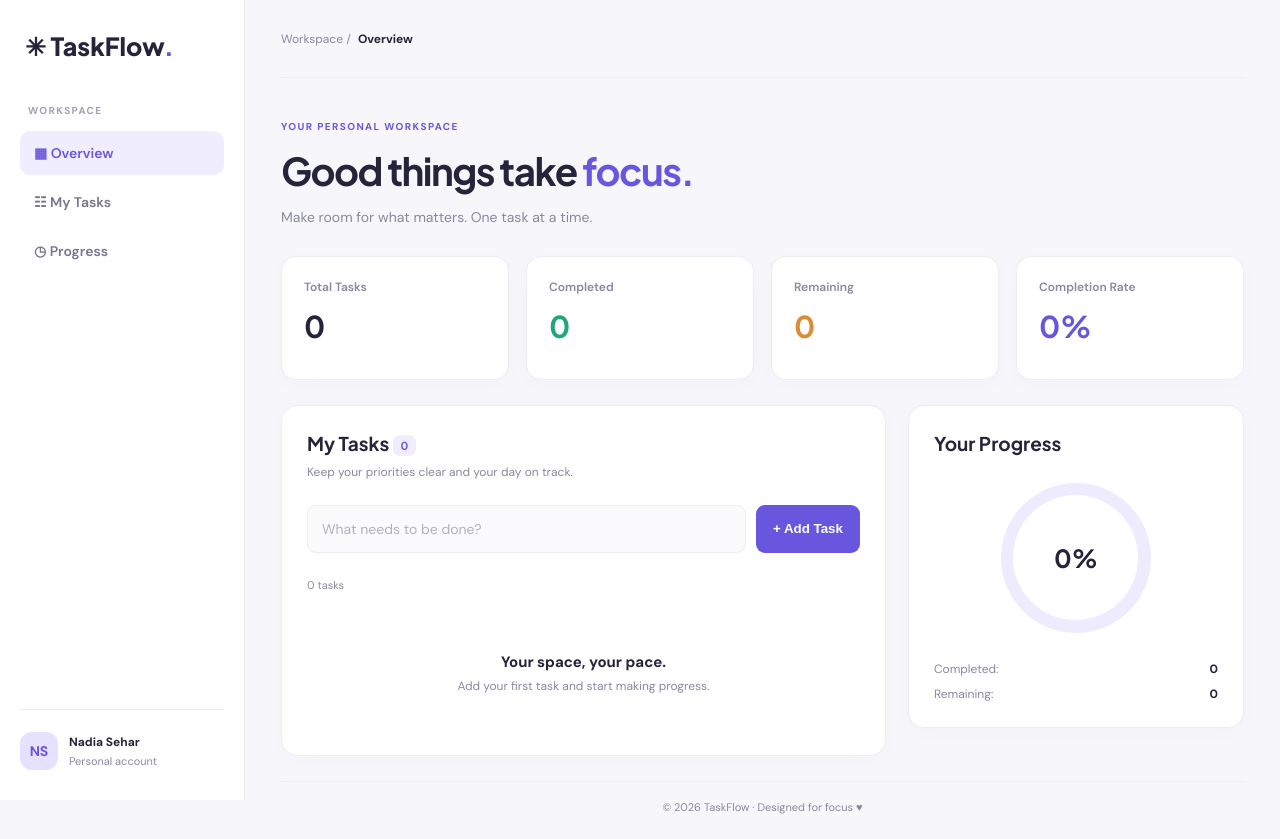
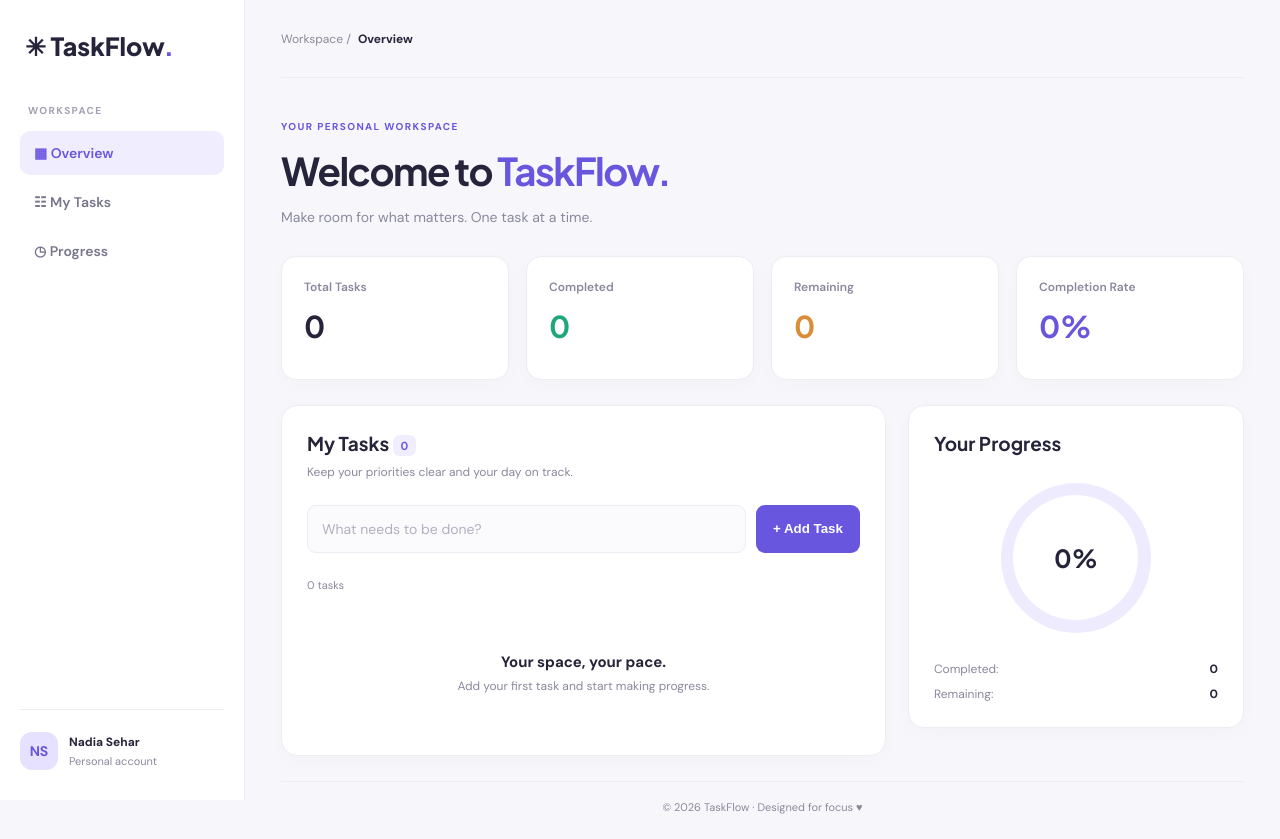
Before and after one commit to nadiaseher/TaskFlow, a plain HTML site: page index.html in a window 1280 px wide. Drawn offline with Linux system fonts and the light colour scheme.

Commit message:
Update dashboard heading

```diff
--- a/index.html
+++ b/index.html
@@ -24,7 +24,7 @@
 
     <section class="welcome">
       <p class="label">YOUR PERSONAL WORKSPACE</p>
-      <h1>Good things take <span>focus.</span></h1>
+    <h1>Welcome to <span>TaskFlow.</span></h1>
       <p>Make room for what matters. One task at a time.</p>
     </section>
 
```
